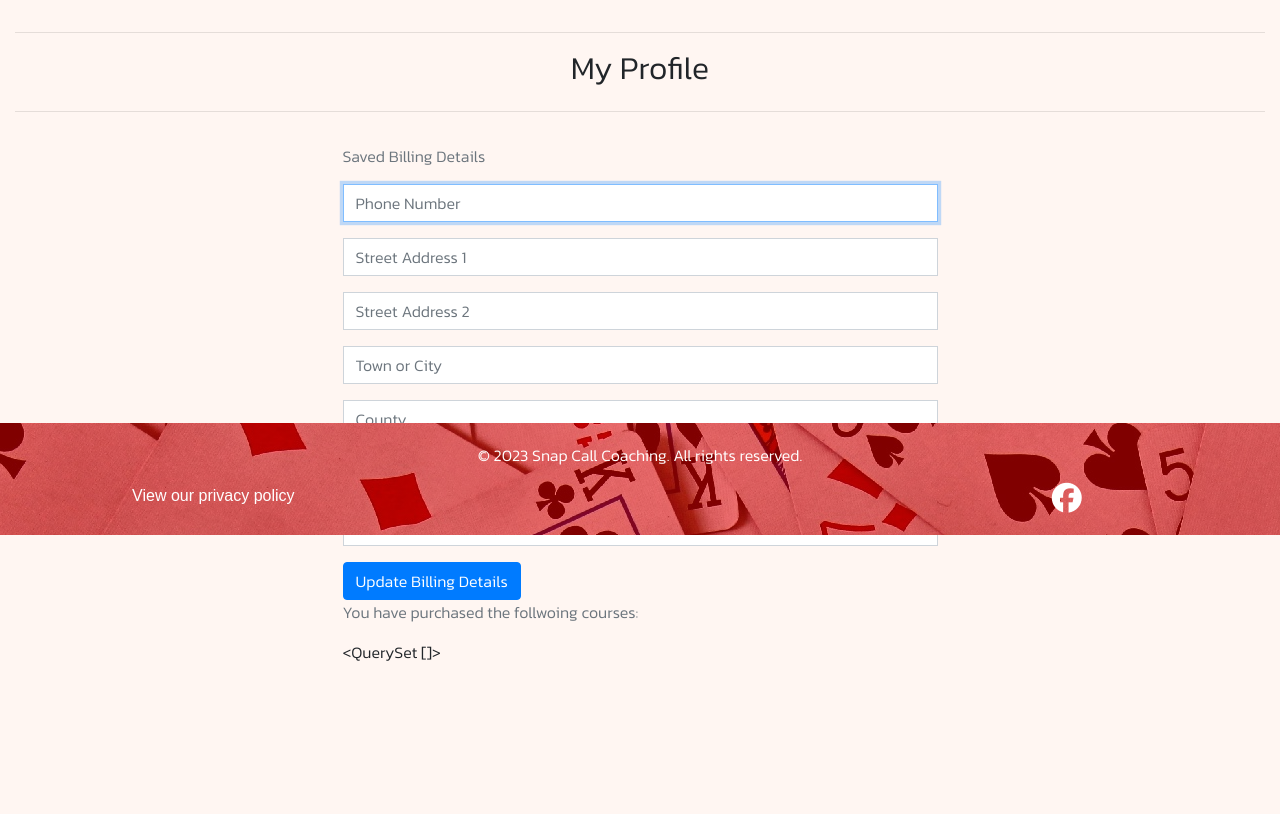
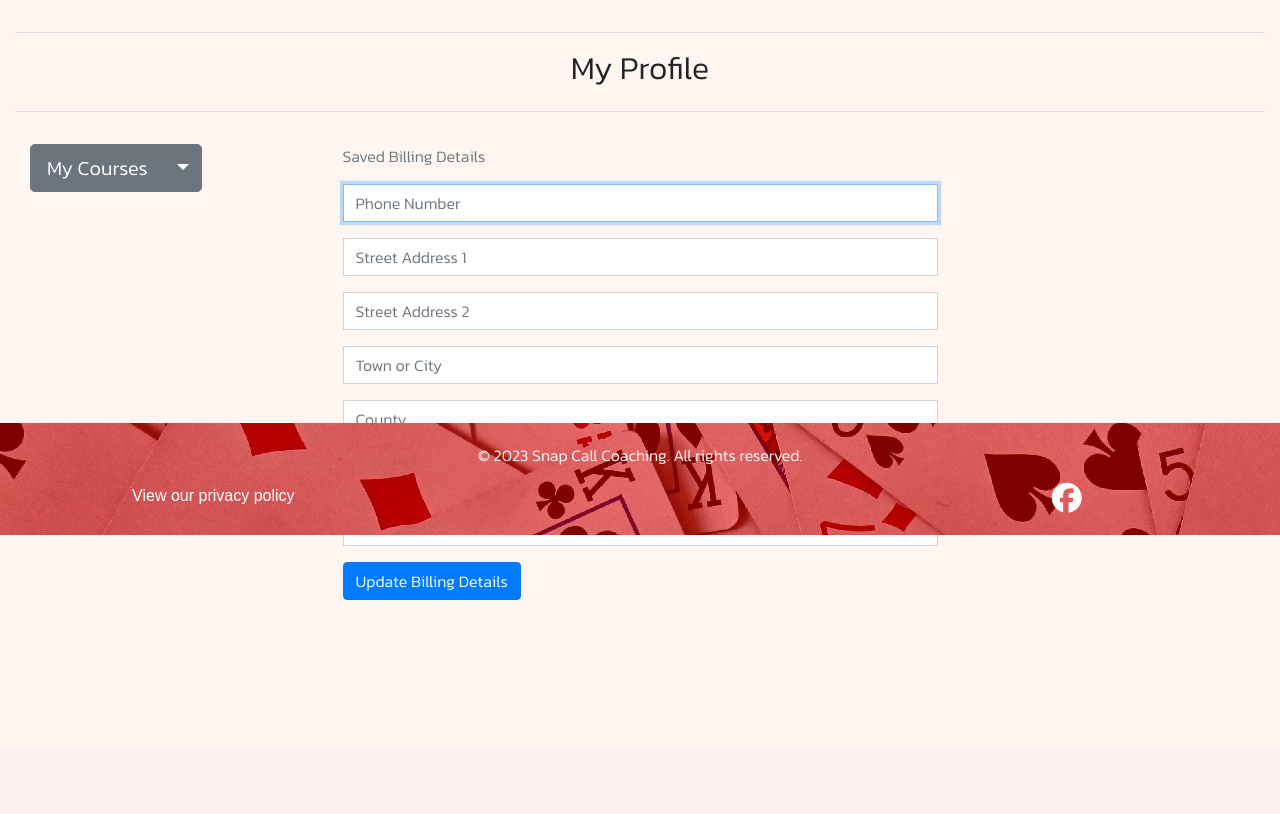
Before and after one commit to tomkelly111/Snap-Call-Coaching, a Django app: page /profile/ in a window 1280 px wide. Shown: the part 265-1079 px from the top of the page. After the commit the page ends 865 px from the top, so only its background shows below. Run offline with Django 3.2, Linux system fonts and the light colour scheme; the visitor is signed in with stand-in values (Sample User, id 1); data comes from the database, SQL or seed files in the repository; data that the repository does not hold is empty; some libraries are stand-ins or nearby versions.

Commit message:
add dropdown  styling to profile - purchased courses

```diff
--- a/profiles/templates/profiles/profile.html
+++ b/profiles/templates/profiles/profile.html
@@ -16,8 +16,25 @@
         </div>
     </div>
     <div class="row m-2 m-sm-0 my-sm-3">
-        <div class="col-0 col-md-3"></div>
-        <div class="col-0 col-md-6">
+        <div class="col-12 col-md-3">
+            <div class="btn-group">
+                <button class="btn btn-secondary btn-lg" type="button">
+                    My Courses
+                </button>
+                <button type="button" class="btn btn-lg btn-secondary dropdown-toggle dropdown-toggle-split" data-toggle="dropdown"
+                    aria-expanded="false">
+                    <span class="sr-only">Toggle Dropdown</span>
+                </button>
+                <div class="dropdown-menu">
+                    {% for order in orders %}
+                    <a class="dropdown-item" href="{% url 'course_detail' course=order.name %}">{{ order.name }}</a>
+                    {% endfor %}
+                    <div class="dropdown-divider"></div>
+                    <a class="dropdown-item" href="{% url 'course_contents' %}">View our other courses</a>
+                </div>
+            </div>
+        </div>
+        <div class="col-12 col-md-6">
             <div>
                 <p class="text-muted">Saved Billing Details</p>
                 <form class="mt-3" action="{% url 'profile' %}" method="POST" id="profile-update-form">
@@ -26,15 +43,8 @@
                     <button class="btn btn-primary">Update Billing Details</button>
                 </form>
             </div>
-            <div>
-                <p class="text-muted">You have purchased the follwoing courses:</p>
-                {% for order in orders %}
-                    <a href="{% url 'course_detail' course=order.name %}">{{ order.name }}</a>
-                {% endfor %}
-                {{ orders }}
-            </div>
         </div>
-        <div class="col-0 col-md-3"></div>
+        <div class="col-12 col-md-3"></div>
     </div>
 </div>
 </div>
```
